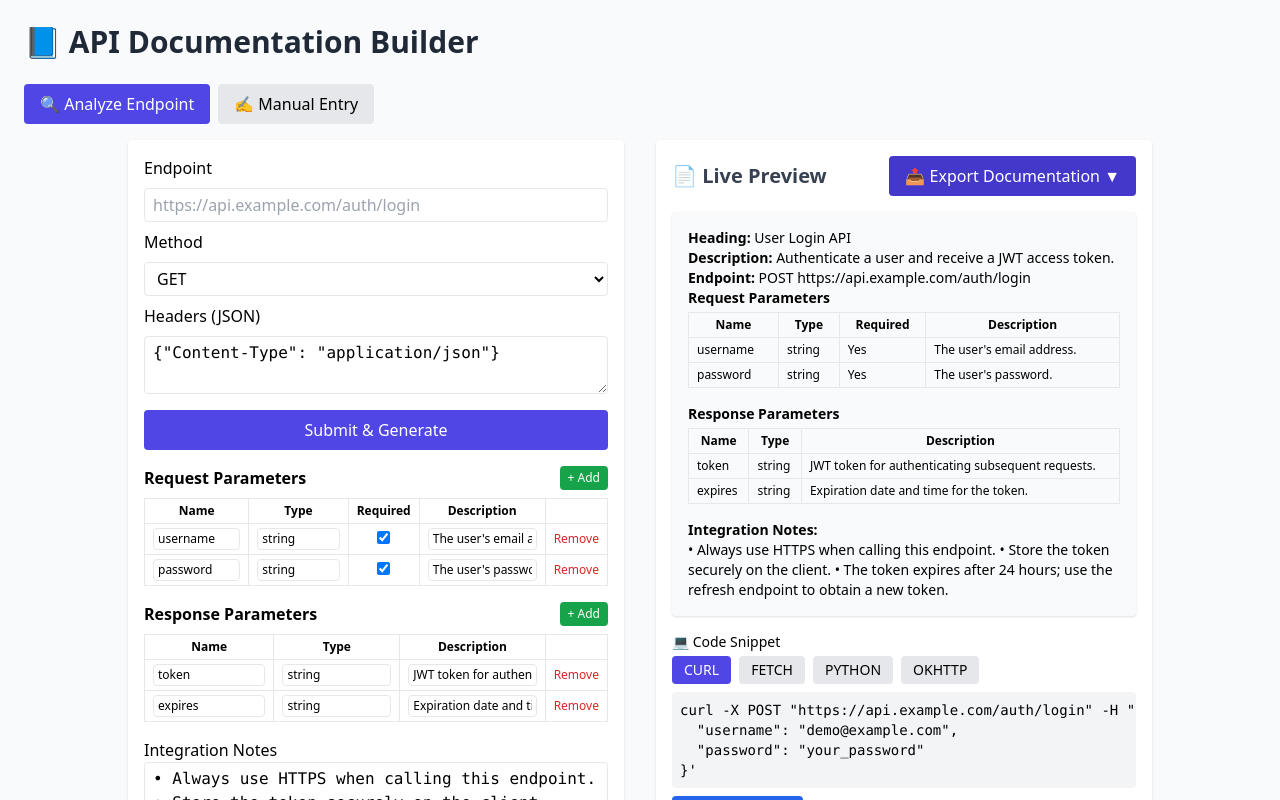
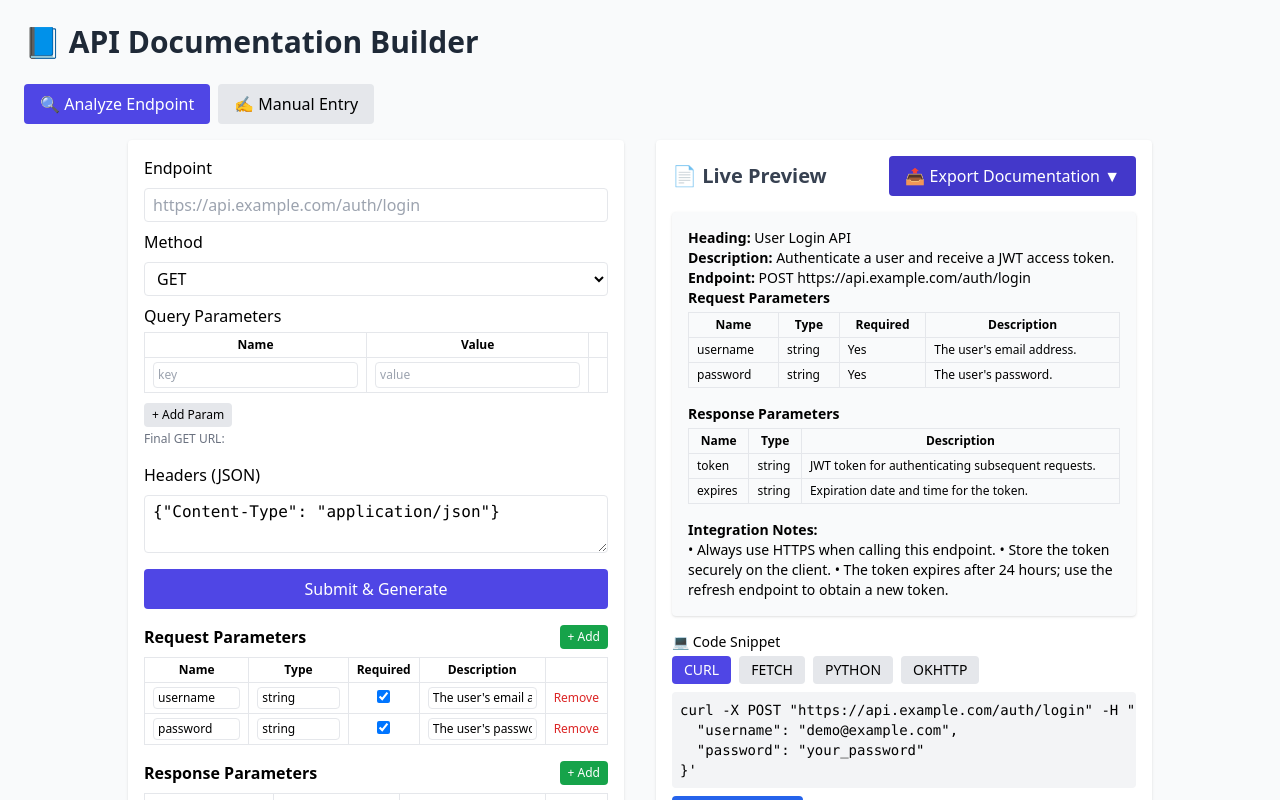
Before and after one commit to shantanuweb/api-doc-builder, a React (Vite) app: page / in a window 1280 px wide. Shown: the top 800 px of the page. Built offline with nearby package versions, Linux system fonts and the light colour scheme.

Commit message:
updated analyzer settings

```diff
--- a/src/components/AutoAnalyzer.jsx
+++ b/src/components/AutoAnalyzer.jsx
@@ -1,5 +1,6 @@
 import React, { useState } from "react";
 
+// Helper to infer param types from JSON
 function inferParamsFromObject(obj) {
   if (!obj || typeof obj !== "object") return [];
   return Object.entries(obj).map(([key, value]) => ({
@@ -9,6 +10,7 @@ function inferParamsFromObject(obj) {
       : value === null
       ? "null"
       : typeof value,
+    required: true,
     description: "",
   }));
 }
@@ -24,6 +26,23 @@ export default function AutoAnalyzer({
   const [body, setBody] = useState("");
   const [error, setError] = useState("");
   const [apiResponse, setApiResponse] = useState(null);
+  const [queryParams, setQueryParams] = useState([{ name: "", value: "" }]);
+
+  // Build full URL for GET
+  const buildUrlWithQuery = () => {
+    if (method !== "GET" || !queryParams.length) return endpoint;
+    const params = queryParams
+      .filter((p) => p.name.trim() !== "")
+      .map(
+        (p) =>
+          `${encodeURIComponent(p.name)}=${encodeURIComponent(p.value ?? "")}`
+      )
+      .join("&");
+    if (!params) return endpoint;
+    return endpoint.includes("?")
+      ? `${endpoint}&${params}`
+      : `${endpoint}?${params}`;
+  };
 
   const handleAnalyze = async () => {
     setError("");
@@ -36,7 +55,7 @@ export default function AutoAnalyzer({
       return;
     }
 
-    // Infer request params from JSON body if present
+    // POST/PUT/PATCH: infer request params from body JSON
     if (["POST", "PUT", "PATCH"].includes(method)) {
       if (
         !parsedHeaders["Content-Type"] ||
@@ -58,12 +77,27 @@ export default function AutoAnalyzer({
         setError("Please provide a non-empty JSON body.");
         return;
       }
-      // Update request params
       setRequestParams(inferParamsFromObject(bodyObj));
     }
 
+    // GET: infer request params from query table
+    if (method === "GET") {
+      const paramsForTable = queryParams
+        .filter((p) => p.name.trim() !== "")
+        .map((p) => ({
+          name: p.name,
+          type: "string",
+          required: false,
+          description: "",
+        }));
+      setRequestParams(paramsForTable);
+    }
+
+    // Compose URL for fetch
+    const fetchUrl = method === "GET" ? buildUrlWithQuery() : endpoint;
+
     try {
-      const res = await fetch(endpoint, {
+      const res = await fetch(fetchUrl, {
         method,
         headers: parsedHeaders,
         body: ["POST", "PUT", "PATCH"].includes(method) ? body : undefined,
@@ -100,6 +134,21 @@ export default function AutoAnalyzer({
     }
   };
 
+  // Query Params table handlers
+  const handleQueryParamChange = (idx, field, value) => {
+    setQueryParams((params) =>
+      params.map((p, i) =>
+        i === idx ? { ...p, [field]: value } : p
+      )
+    );
+  };
+  const handleAddQueryParam = () => {
+    setQueryParams((params) => [...params, { name: "", value: "" }]);
+  };
+  const handleRemoveQueryParam = (idx) => {
+    setQueryParams((params) => params.filter((_, i) => i !== idx));
+  };
+
   return (
     <div className="mb-4">
       <div className="flex flex-col gap-2">
@@ -123,6 +172,73 @@ export default function AutoAnalyzer({
           <option>PATCH</option>
           <option>DELETE</option>
         </select>
+
+        {/* Show query params editor only for GET */}
+        {method === "GET" && (
+          <div className="mb-2">
+            <label className="font-medium">Query Parameters</label>
+            <table className="w-full border mb-2 text-xs mt-1">
+              <thead>
+                <tr>
+                  <th className="border px-2 py-1">Name</th>
+                  <th className="border px-2 py-1">Value</th>
+                  <th className="border px-2 py-1"></th>
+                </tr>
+              </thead>
+              <tbody>
+                {queryParams.map((param, idx) => (
+                  <tr key={idx}>
+                    <td className="border px-2 py-1">
+                      <input
+                        type="text"
+                        value={param.name}
+                        onChange={(e) =>
+                          handleQueryParamChange(idx, "name", e.target.value)
+                        }
+                        className="w-full border px-1 py-1 rounded text-black dark:text-white bg-white dark:bg-gray-800"
+                        placeholder="key"
+                      />
+                    </td>
+                    <td className="border px-2 py-1">
+                      <input
+                        type="text"
+                        value={param.value}
+                        onChange={(e) =>
+                          handleQueryParamChange(idx, "value", e.target.value)
+                        }
+                        className="w-full border px-1 py-1 rounded text-black dark:text-white bg-white dark:bg-gray-800"
+                        placeholder="value"
+                      />
+                    </td>
+                    <td className="border px-2 py-1">
+                      {queryParams.length > 1 && (
+                        <button
+                          className="text-red-600 hover:text-red-800 text-xs px-1"
+                          onClick={() => handleRemoveQueryParam(idx)}
+                          title="Remove"
+                        >
+                          ✕
+                        </button>
+                      )}
+                    </td>
+                  </tr>
+                ))}
+              </tbody>
+            </table>
+            <button
+              onClick={handleAddQueryParam}
+              className="bg-gray-200 dark:bg-gray-700 text-xs px-2 py-1 rounded"
+              type="button"
+            >
+              + Add Param
+            </button>
+            <div className="mt-1 text-xs text-gray-500">
+              Final GET URL:{" "}
+              <span className="font-mono">{buildUrlWithQuery()}</span>
+            </div>
+          </div>
+        )}
+
         <label className="font-medium">Headers (JSON)</label>
         <textarea
           value={headers}
```
